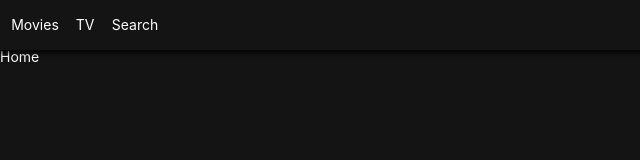
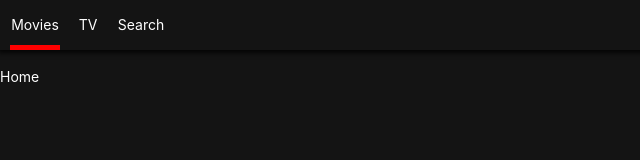
Before and after one commit to marco-yc-song/sampleReactAppMarflix, a React (Create React App) app: page / in a window 1280 px wide. Shown: the top 160 px of the page, without its empty margins (0-640 px from the left). Built offline with nearby package versions, Linux system fonts and the light colour scheme.

Commit message:
style과 라우터를 활용한 네비게이션 구현

```diff
--- a/src/Components/GlobalStyles.js
+++ b/src/Components/GlobalStyles.js
@@ -17,7 +17,7 @@
         font-size:14px;
         background-color:rgba(20,20,20,1);
         color:white;
-        padding-top:50px;
+        padding-top:70px;
     }
 `;
 export default globalStyles;
--- a/src/Components/Header.js
+++ b/src/Components/Header.js
@@ -1,5 +1,5 @@
 import React from "react";
-import { Link } from "react-router-dom";
+import { Link, withRouter } from "react-router-dom";
 import styled from "styled-components";
 
 const Header = styled.header`
@@ -18,13 +18,21 @@
   box-shadow: 0px 1px 5px 2px rgba(0, 0, 0, 0.8);
 `;
 
+const List = styled.ul`
+  display: flex;
+`;
+
 const Item = styled.li`
   width: 50px;
   height: 50px;
   text-align: center;
+  margin-right: 3px;
   /* &:not(:last-child) {
     margin-right: 10px;
   } */
+
+  border-bottom: 5px solid ${props => (props.current ? "red" : "transparent")};
+  transition: border-bottom 0.5s ease-in-out;
 `;
 
 const SLink = styled(Link)`
@@ -34,22 +42,38 @@
   justify-content: center;
 `;
 
-const List = styled.ul`
-  display: flex;
-`;
-
-export default () => (
+const HeaderComponent = ({ location: { pathname } }) => (
   <Header>
+    {console.log(pathname)}
     <List>
-      <Item>
+      <Item current={pathname === "/"}>
         <SLink to="/">Movies</SLink>
       </Item>
-      <Item>
+      <Item current={pathname === "/TV"}>
         <SLink to="/TV">TV</SLink>
       </Item>
-      <Item>
+      <Item current={pathname === "/Search"}>
         <SLink to="/Search">Search</SLink>
       </Item>
     </List>
   </Header>
 );
+
+// function HeaderComponent(props) {
+//   <Header>
+//     {console.log(props)}
+//     <List>
+//       <Item current={false}>
+//         <SLink to="/">Movies</SLink>
+//       </Item>
+//       <Item current={true}>
+//         <SLink to="/TV">TV</SLink>
+//       </Item>
+//       <Item current={false}>
+//         <SLink to="/Search">Search</SLink>
+//       </Item>
+//     </List>
+//   </Header>
+// }
+
+export default withRouter(HeaderComponent);
```
